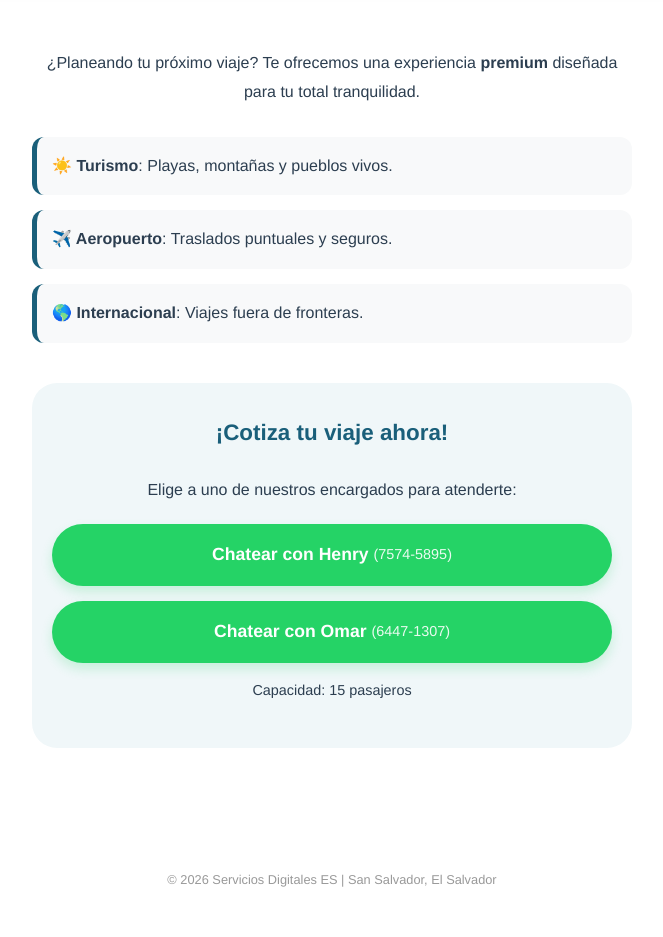
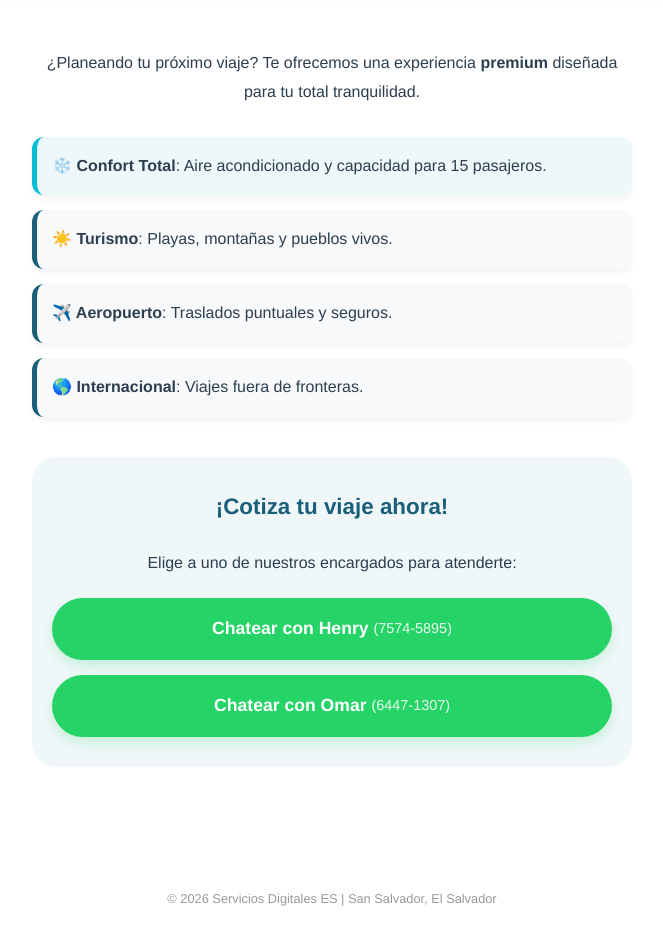
Before and after one commit to servicios-digitales-ES/viajes-microbus, a plain HTML site: page index.html in a window 1280 px wide. Shown: the part 840-1777 px from the top of the page, without its empty margins (308-971 px from the left). Drawn offline with Linux system fonts and the light colour scheme.

Commit message:
index.html

```diff
--- a/index.html
+++ b/index.html
@@ -54,7 +54,6 @@
         .slides {
             display: flex;
             width: 500%;
-            /* VELOCIDAD AJUSTADA A 15 SEGUNDOS */
             animation: slider 15s infinite ease-in-out;
         }
 
@@ -94,6 +93,13 @@
             border-radius: 12px;
             border-left: 5px solid var(--primary-color);
             text-align: left;
+            box-shadow: 0 4px 6px rgba(0,0,0,0.05);
+        }
+
+        /* TARJETA EXCLUSIVA DE CAPACIDAD */
+        .feature-card.highlight-card {
+            background: #eef7f9;
+            border-left-color: #00bcd4;
         }
 
         .contact-box {
@@ -175,6 +181,10 @@
         <p>¿Planeando tu próximo viaje? Te ofrecemos una experiencia <strong>premium</strong> diseñada para tu total tranquilidad.</p>
 
         <div class="features">
+            <div class="feature-card highlight-card">
+                <strong>❄️ Confort Total</strong>: Aire acondicionado y capacidad para 15 pasajeros.
+            </div>
+
             <div class="feature-card"><strong>☀️ Turismo</strong>: Playas, montañas y pueblos vivos.</div>
             <div class="feature-card"><strong>✈️ Aeropuerto</strong>: Traslados puntuales y seguros.</div>
             <div class="feature-card"><strong>🌎 Internacional</strong>: Viajes fuera de fronteras.</div>
@@ -185,15 +195,14 @@
             <p>Elige a uno de nuestros encargados para atenderte:</p>
 
             <div class="btn-container">
-                <a href="https://api.whatsapp.com/send?phone=50375745895&text=Hola%20Henry!%20Me%20gustaría%20cotizar%20un%20viaje." class="btn-ws">
+                <a href="https://api.whatsapp.com/send?phone=50375745895&text=Hola%20Henry!%20Quisiera%20cotizar%20mi%20viaje%20hacia%3A" class="btn-ws">
                     Chatear con Henry <span>(7574-5895)</span>
                 </a>
 
-                <a href="https://api.whatsapp.com/send?phone=50364471307&text=Hola%20Omar!%20Me%20gustaría%20cotizar%20un%20viaje." class="btn-ws">
+                <a href="https://api.whatsapp.com/send?phone=50364471307&text=Hola%20Omar!%20Quisiera%20cotizar%20mi%20viaje%20hacia%3A" class="btn-ws">
                     Chatear con Omar <span>(6447-1307)</span>
                 </a>
             </div>
-            <p style="font-size: 0.9rem; margin-top: 15px;">Capacidad: 15 pasajeros</p>
         </div>
     </div>
 
```
